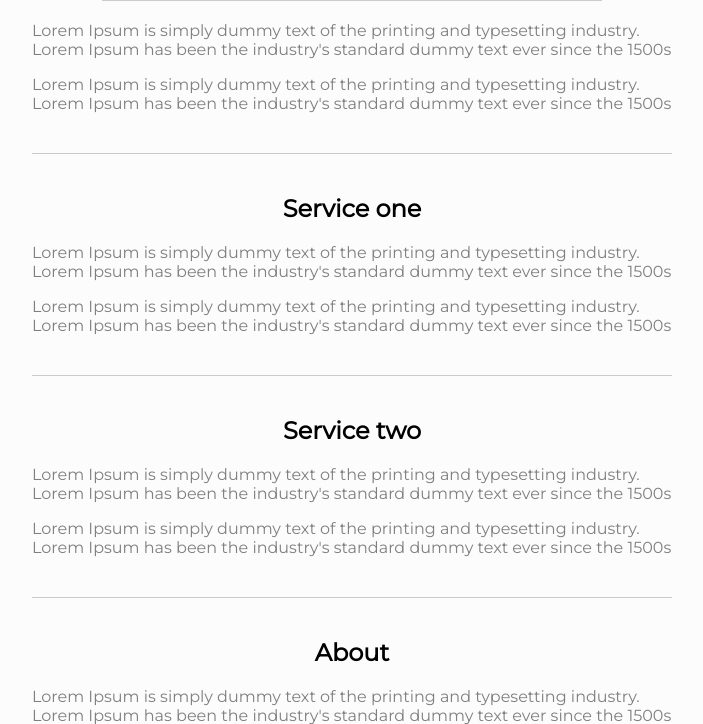
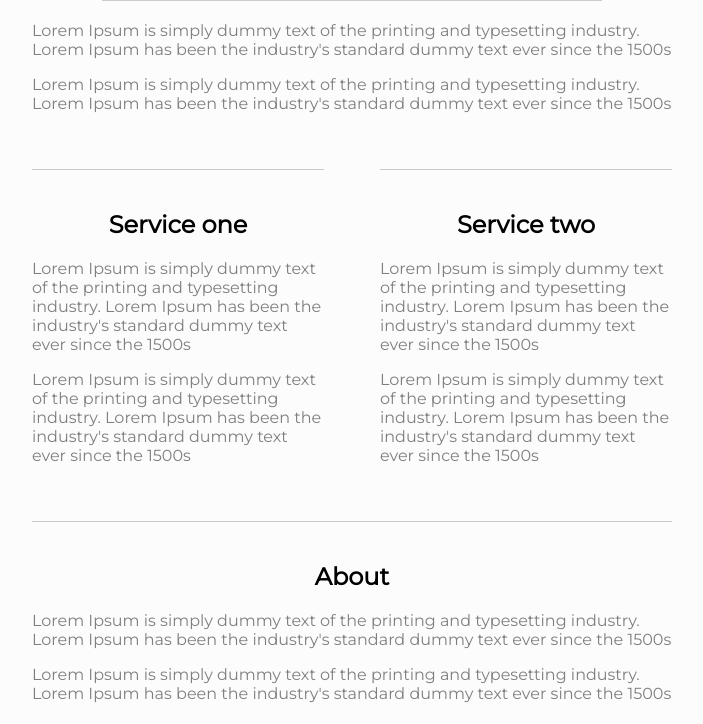
Before and after one commit to quechon/movers, a Python web app: template templates/index.html in a window 1280 px wide. Shown: the part 423-1147 px from the top of the page, without its empty margins (288-991 px from the left). Run offline with Jinja, Linux system fonts and the light colour scheme; the template is opened without the code that fills it, so the values that code supplies are empty.

Commit message:
Wrapped some container for better handleling

```diff
--- a/templates/index.html
+++ b/templates/index.html
@@ -14,7 +14,10 @@
     Lorem Ipsum has been the industry's standard dummy text ever since the 1500s</p>
 </section>
 
+<div class="services">
+  <div>
     <div class="separator"></div>
+
 
     <section id="two">
       <h2>Service one</h2>
@@ -23,7 +26,8 @@
       <p>Lorem Ipsum is simply dummy text of the printing and typesetting industry.
         Lorem Ipsum has been the industry's standard dummy text ever since the 1500s</p>
     </section>
-
+</div>
+  <div>
     <div class="separator"></div>
 
     <section id="three">
@@ -33,6 +37,8 @@
       <p>Lorem Ipsum is simply dummy text of the printing and typesetting industry.
         Lorem Ipsum has been the industry's standard dummy text ever since the 1500s</p>
     </section>
+  </div>
+</div>
 
 <div class="separator"></div>
 
@@ -75,7 +81,7 @@
     <input type="text" placeholder="First name" autocomplete="false" name="first_name">
     <input type="text" placeholder="Last name" autocomplete="false" name="last_name">
     <input type="text" placeholder="Email" autocomplete="false" name="email">
-    <textarea placeholder="Message" name="message" rows="5" maxlength="250"></textarea>
+    <textarea placeholder="Message" name="message"></textarea>
 
     <button>SUBMIT</button>
   </form>
```
Lines whose indentation alone changed are shown as unchanged.
